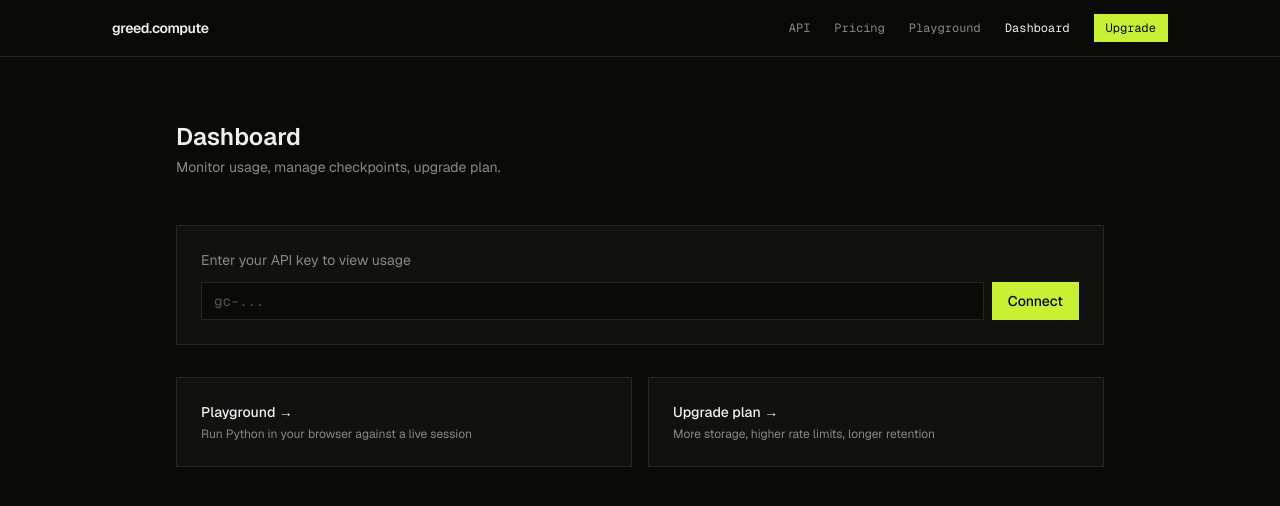
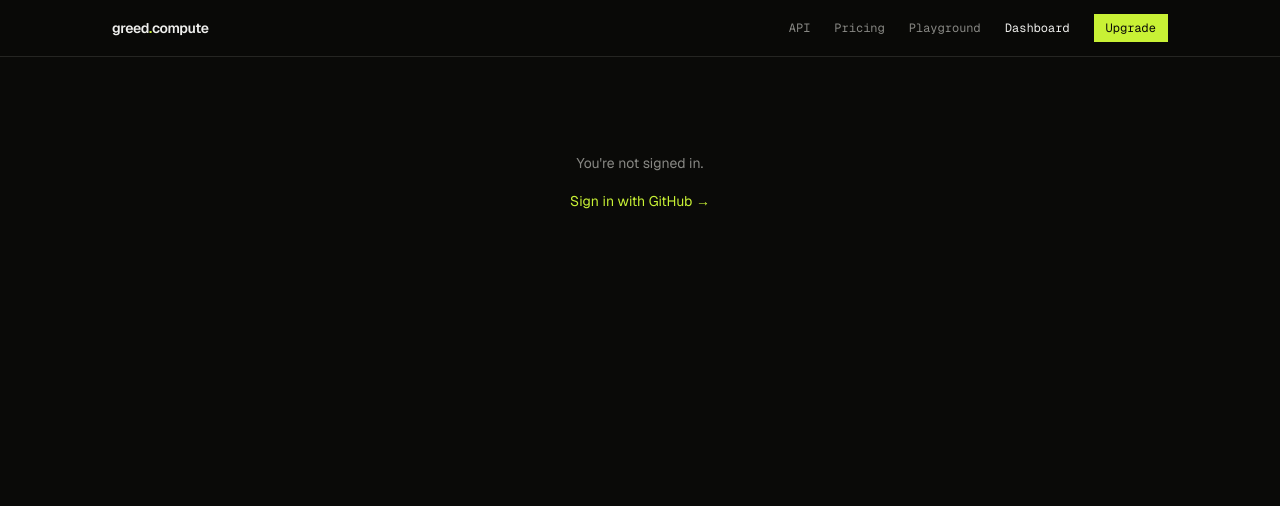
Before and after one commit to Adityakhalkar/greed-compute-ui, a Next.js app: page /dashboard in a window 1280 px wide. Shown: the top 506 px of the page. Built offline with nearby package versions, Linux system fonts and the light colour scheme.

Commit message:
fix: Suspense boundaries for useSearchParams

```diff
--- a/app/auth/error/page.tsx
+++ b/app/auth/error/page.tsx
@@ -1,5 +1,6 @@
 'use client'
 
+import { Suspense } from 'react'
 import { useSearchParams } from 'next/navigation'
 import { motion } from 'framer-motion'
 import { Nav } from '@/components/nav'
@@ -15,15 +16,12 @@ const REASONS: Record<string, { title: string; body: string }> = {
   },
 }
 
-export default function AuthErrorPage() {
+function ErrorContent() {
   const params = useSearchParams()
   const reason = params.get('reason') || 'github_auth_failed'
   const info   = REASONS[reason] ?? REASONS['github_auth_failed']
 
   return (
-    <main className="min-h-screen flex flex-col">
-      <Nav />
-      <div className="flex-1 flex items-center justify-center px-6">
     <motion.div
       initial={{ opacity: 0, y: 16 }}
       animate={{ opacity: 1, y: 0 }}
@@ -37,6 +35,17 @@ export default function AuthErrorPage() {
         ← Try again
       </a>
     </motion.div>
+  )
+}
+
+export default function AuthErrorPage() {
+  return (
+    <main className="min-h-screen flex flex-col">
+      <Nav />
+      <div className="flex-1 flex items-center justify-center px-6">
+        <Suspense fallback={<div className="text-text-tertiary text-xs font-mono">Loading...</div>}>
+          <ErrorContent />
+        </Suspense>
       </div>
     </main>
   )
--- a/app/dashboard/page.tsx
+++ b/app/dashboard/page.tsx
@@ -1,6 +1,10 @@
 'use client'
 
+import { Suspense } from 'react'
 import { useEffect, useState } from 'react'
+import { useSearchParams } from 'next/navigation'
+import { motion, AnimatePresence } from 'framer-motion'
+import { toast } from 'sonner'
 import { Nav } from '@/components/nav'
 import { api } from '@/lib/api'
 import { cn } from '@/lib/utils'
@@ -12,101 +16,140 @@ interface UsageData {
   checkpoint_retention_days: number
 }
 
-export default function Dashboard() {
-  const [apiKey, setApiKey] = useState<string>('')
-  const [usage, setUsage] = useState<UsageData | null>(null)
-  const [loading, setLoading] = useState(false)
-  const [error, setError] = useState<string | null>(null)
+function CopyIcon() {
+  return (
+    <svg width="14" height="14" viewBox="0 0 24 24" fill="none" stroke="currentColor" strokeWidth="2">
+      <rect x="9" y="9" width="13" height="13" rx="1" />
+      <path d="M5 15H4a2 2 0 0 1-2-2V4a2 2 0 0 1 2-2h9a2 2 0 0 1 2 2v1" />
+    </svg>
+  )
+}
+
+function DashboardContent() {
+  const searchParams = useSearchParams()
+  const [apiKey, setApiKey]       = useState<string>('')
+  const [login, setLogin]         = useState<string>('')
+  const [newKey, setNewKey]       = useState<string | null>(null)
+  const [keyCopied, setKeyCopied] = useState(false)
+  const [usage, setUsage]         = useState<UsageData | null>(null)
+  const [loading, setLoading]     = useState(false)
+  const [error, setError]         = useState<string | null>(null)
 
   useEffect(() => {
+    const urlKey   = searchParams.get('key')
+    const urlLogin = searchParams.get('login')
+
+    if (urlKey) {
+      const isNew = !localStorage.getItem('greed_api_key')
+      localStorage.setItem('greed_api_key', urlKey)
+      setApiKey(urlKey)
+      if (isNew) setNewKey(urlKey)
+      window.history.replaceState({}, '', '/dashboard')
+    } else {
       const stored = localStorage.getItem('greed_api_key')
       if (stored) setApiKey(stored)
-  }, [])
+    }
+
+    if (urlLogin) {
+      localStorage.setItem('greed_login', urlLogin)
+      setLogin(urlLogin)
+    } else {
+      setLogin(localStorage.getItem('greed_login') || '')
+    }
+  }, [searchParams])
 
   useEffect(() => {
     if (!apiKey) return
     setLoading(true)
     api.getUsage(apiKey)
       .then(setUsage)
-      .catch(() => setError('Invalid API key or network error'))
+      .catch(() => setError('Could not load usage — check your key'))
       .finally(() => setLoading(false))
   }, [apiKey])
 
-  const storagePercent = usage
-    ? Math.round((usage.storage.used_mb / usage.storage.limit_mb) * 100)
-    : 0
-  const requestPercent = usage
-    ? Math.round((usage.requests.used / usage.requests.limit) * 100)
-    : 0
+  const copyKey = (key: string) => {
+    navigator.clipboard.writeText(key)
+    setKeyCopied(true)
+    toast.success('API key copied')
+    setTimeout(() => setKeyCopied(false), 2000)
+  }
+
+  const signOut = () => {
+    localStorage.removeItem('greed_api_key')
+    localStorage.removeItem('greed_login')
+    window.location.href = '/login'
+  }
+
+  const storagePercent = usage ? Math.round((usage.storage.used_mb / usage.storage.limit_mb) * 100) : 0
+  const requestPercent = usage ? Math.round((usage.requests.used / usage.requests.limit) * 100) : 0
+
+  if (!apiKey) {
+    return (
+      <div className="mx-auto max-w-5xl px-6 py-24 text-center">
+        <p className="text-text-secondary text-sm mb-4">You're not signed in.</p>
+        <a href="/login" className="text-accent text-sm hover:text-accent-dim transition-colors">
+          Sign in with GitHub →
+        </a>
+      </div>
+    )
+  }
 
   return (
-    <main>
-      <Nav />
     <div className="mx-auto max-w-5xl px-6 py-16 md:px-12">
-        {/* Header */}
-        <div className="mb-12">
+      <div className="flex items-start justify-between mb-10">
+        <div>
           <h1 className="text-2xl font-semibold text-text-primary mb-1">Dashboard</h1>
-          <p className="text-text-secondary text-sm">Monitor usage, manage checkpoints, upgrade plan.</p>
+          {login && <p className="text-xs text-text-tertiary font-mono">@{login}</p>}
+        </div>
+        <button onClick={signOut} className="text-xs text-text-tertiary hover:text-text-secondary transition-colors font-mono">
+          Sign out
+        </button>
       </div>
 
-        {/* API Key input if not set */}
-        {!apiKey && (
-          <div className="border border-border bg-surface p-6 mb-8">
-            <p className="text-sm text-text-secondary mb-3">Enter your API key to view usage</p>
-            <div className="flex gap-2">
-              <input
-                type="password"
-                placeholder="gc-..."
-                className="flex-1 bg-background border border-border px-3 py-2 text-sm font-mono text-text-primary placeholder:text-text-tertiary focus:outline-none focus:border-accent"
-                onKeyDown={(e) => {
-                  if (e.key === 'Enter') {
-                    const val = (e.target as HTMLInputElement).value
-                    localStorage.setItem('greed_api_key', val)
-                    setApiKey(val)
-                  }
-                }}
-              />
+      <AnimatePresence>
+        {newKey && (
+          <motion.div
+            initial={{ opacity: 0, y: -8 }}
+            animate={{ opacity: 1, y: 0 }}
+            exit={{ opacity: 0, y: -8 }}
+            transition={{ duration: 0.3 }}
+            className="border border-accent bg-surface p-5 mb-8"
+          >
+            <p className="text-xs text-accent font-mono tracking-widest uppercase mb-3">Your API key</p>
+            <p className="text-xs text-text-secondary mb-4 leading-relaxed">
+              Copy this now. For security we won't show it again — sign in again anytime to retrieve it.
+            </p>
+            <div className="flex items-center gap-3">
+              <code className="flex-1 bg-background border border-border px-3 py-2 text-xs font-mono text-text-primary tracking-wider overflow-x-auto">
+                {newKey}
+              </code>
               <button
-                className="px-4 py-2 bg-accent text-background text-sm font-medium hover:bg-accent-dim transition-colors"
-                onClick={() => {
-                  const input = document.querySelector('input[type=password]') as HTMLInputElement
-                  if (input?.value) {
-                    localStorage.setItem('greed_api_key', input.value)
-                    setApiKey(input.value)
-                  }
-                }}
+                onClick={() => copyKey(newKey)}
+                className="shrink-0 flex items-center gap-2 px-3 py-2 bg-accent text-background text-xs font-medium hover:bg-accent-dim transition-colors"
               >
-                Connect
+                <CopyIcon />
+                {keyCopied ? 'Copied!' : 'Copy'}
               </button>
             </div>
-          </div>
+            <button onClick={() => setNewKey(null)} className="mt-3 text-xs text-text-tertiary hover:text-text-secondary transition-colors">
+              I've saved it, dismiss
+            </button>
+          </motion.div>
         )}
+      </AnimatePresence>
 
-        {error && (
-          <div className="border border-error bg-surface px-4 py-3 text-sm text-error mb-8">{error}</div>
-        )}
-
-        {loading && (
-          <div className="text-text-tertiary text-sm">Loading...</div>
-        )}
+      {error && <div className="border border-error bg-surface px-4 py-3 text-sm text-error mb-8">{error}</div>}
+      {loading && <p className="text-text-tertiary text-sm">Loading...</p>}
 
       {usage && (
         <div className="grid grid-cols-1 md:grid-cols-3 gap-4 mb-12">
-            {/* Plan */}
           <div className="border border-border bg-surface p-6">
             <p className="text-xs uppercase tracking-widest text-text-tertiary mb-2">Plan</p>
             <p className="text-2xl font-semibold text-text-primary capitalize">{usage.plan}</p>
             {usage.plan === 'free' && (
-                <a
-                  href="/upgrade"
-                  className="mt-3 inline-block text-xs text-accent hover:text-accent-dim transition-colors"
-                >
-                  Upgrade to Pro →
-                </a>
+              <a href="/upgrade" className="mt-3 inline-block text-xs text-accent hover:text-accent-dim transition-colors">Upgrade to Pro →</a>
             )}
           </div>
-
-            {/* Requests */}
           <div className="border border-border bg-surface p-6">
             <p className="text-xs uppercase tracking-widest text-text-tertiary mb-2">Requests today</p>
             <p className="text-2xl font-semibold text-text-primary tabular-nums">
@@ -114,14 +157,9 @@ export default function Dashboard() {
               <span className="text-text-tertiary text-base font-normal"> / {usage.requests.limit === 2147483647 ? '∞' : usage.requests.limit}</span>
             </p>
             <div className="mt-3 h-1 bg-border-strong">
-                <div
-                  className={cn('h-full transition-all', requestPercent > 80 ? 'bg-error' : 'bg-accent')}
-                  style={{ width: `${Math.min(requestPercent, 100)}%` }}
-                />
+              <div className={cn('h-full transition-all', requestPercent > 80 ? 'bg-error' : 'bg-accent')} style={{ width: `${Math.min(requestPercent, 100)}%` }} />
             </div>
           </div>
-
-            {/* Storage */}
           <div className="border border-border bg-surface p-6">
             <p className="text-xs uppercase tracking-widest text-text-tertiary mb-2">Checkpoint storage</p>
             <p className="text-2xl font-semibold text-text-primary tabular-nums">
@@ -129,19 +167,13 @@ export default function Dashboard() {
               <span className="text-text-tertiary text-base font-normal"> / {usage.storage.limit_mb} MB</span>
             </p>
             <div className="mt-3 h-1 bg-border-strong">
-                <div
-                  className={cn('h-full transition-all', storagePercent > 80 ? 'bg-error' : 'bg-accent')}
-                  style={{ width: `${Math.min(storagePercent, 100)}%` }}
-                />
+              <div className={cn('h-full transition-all', storagePercent > 80 ? 'bg-error' : 'bg-accent')} style={{ width: `${Math.min(storagePercent, 100)}%` }} />
             </div>
-              <p className="mt-2 text-xs text-text-tertiary">
-                Retention: {usage.checkpoint_retention_days} days
-              </p>
+            <p className="mt-2 text-xs text-text-tertiary">Retention: {usage.checkpoint_retention_days} days</p>
           </div>
         </div>
       )}
 
-        {/* Quick links */}
       <div className="grid grid-cols-1 md:grid-cols-2 gap-4">
         <a href="/playground" className="border border-border bg-surface p-6 hover:border-border-strong transition-colors group">
           <p className="text-sm font-medium text-text-primary mb-1 group-hover:text-accent transition-colors">Playground →</p>
@@ -153,6 +185,16 @@ export default function Dashboard() {
         </a>
       </div>
     </div>
+  )
+}
+
+export default function Dashboard() {
+  return (
+    <main>
+      <Nav />
+      <Suspense fallback={<div className="mx-auto max-w-5xl px-6 py-16 text-text-tertiary text-sm">Loading...</div>}>
+        <DashboardContent />
+      </Suspense>
     </main>
   )
 }
```
Lines whose indentation alone changed are shown as unchanged.
